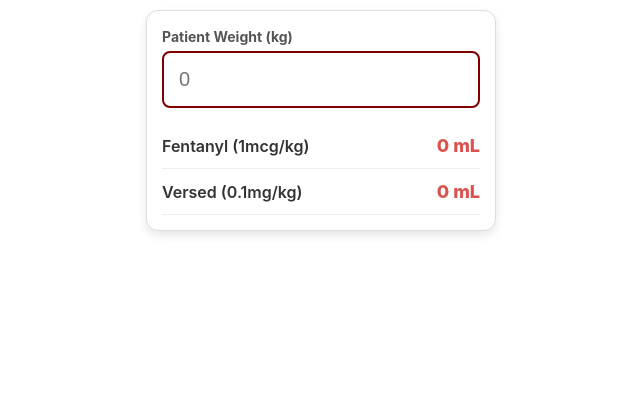
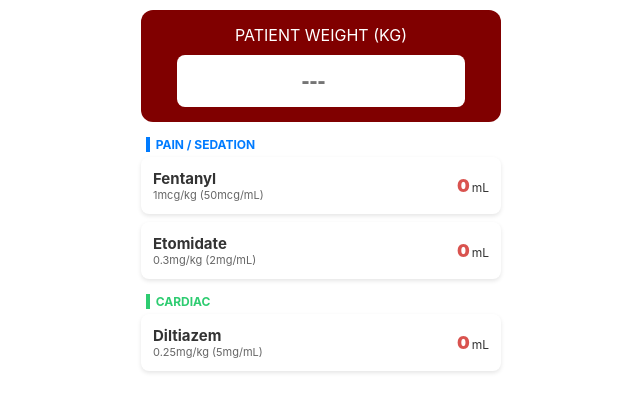
Before and after one commit to theo2238/drug-calculator, a plain HTML site: page index.html in a window 1280 px wide. Shown: the whole page, without its empty margins (319-959 px from the left). Drawn offline with Linux system fonts and the light colour scheme.

Commit message:
Update index.html

```diff
--- a/index.html
+++ b/index.html
@@ -3,48 +3,66 @@
 <head>
     <meta charset="UTF-8">
     <meta name="viewport" content="width=device-width, initial-scale=1.0, maximum-scale=1.0, user-scalable=no">
-    <title>PHFR Calculator</title>
     <style>
         body {
-            font-family: -apple-system, system-ui, BlinkMacSystemFont, "Segoe UI", Roboto, sans-serif;
-            margin: 0; padding: 10px; background-color: transparent;
+            font-family: -apple-system, sans-serif;
+            margin: 0; padding: 10px; background: transparent;
             display: flex; justify-content: center;
         }
-        .card {
-            background: white; border-radius: 12px; padding: 15px;
-            box-shadow: 0 4px 10px rgba(0,0,0,0.1);
-            width: 100%; max-width: 350px; box-sizing: border-box;
-            border: 1px solid #ddd;
+        .container { width: 100%; max-width: 360px; box-sizing: border-box; }
+
+        /* Input Styling */
+        .weight-card {
+            background: #800000; color: white; padding: 15px;
+            border-radius: 12px; margin-bottom: 15px; text-align: center;
         }
-        label { font-weight: bold; font-size: 14px; color: #555; }
         input {
-            width: 100%; padding: 15px; font-size: 20px;
-            border: 2px solid #800000; /* PHFR Maroon */
-            border-radius: 8px; box-sizing: border-box; margin-top: 5px;
+            width: 80%; padding: 12px; font-size: 24px; font-weight: bold;
+            border-radius: 8px; border: none; text-align: center; margin-top: 10px;
         }
-        .results { margin-top: 15px; }
-        .med-row {
+
+        /* Color Coding */
+        .section-label { font-size: 12px; font-weight: bold; text-transform: uppercase; margin: 15px 0 5px 5px; }
+        .blue-sect { color: #007bff; border-left: 4px solid #007bff; } /* Pain/Sedation */
+        .emerald-sect { color: #2ecc71; border-left: 4px solid #2ecc71; } /* Cardiac */
+
+        .med-card {
+            background: white; border-radius: 8px; padding: 12px;
+            margin-bottom: 8px; box-shadow: 0 2px 4px rgba(0,0,0,0.1);
             display: flex; justify-content: space-between; align-items: center;
-            padding: 12px 0; border-bottom: 1px solid #eee;
         }
-        .med-name { font-weight: 600; color: #333; font-size: 16px; }
-        .dose-val { font-weight: 800; color: #d9534f; font-size: 18px; }
+        .name-box { display: flex; flex-direction: column; }
+        .med-name { font-weight: bold; color: #333; font-size: 15px; }
+        .protocol { font-size: 11px; color: #666; }
+        .dose-box { text-align: right; }
+        .ml-val { font-size: 18px; font-weight: 900; color: #d9534f; }
+        .unit { font-size: 12px; color: #333; margin-left: 2px; }
     </style>
 </head>
 <body>
-    <div class="card">
-        <label>Patient Weight (kg)</label>
-        <input type="number" id="weight" placeholder="0" oninput="calc()">
+    <div class="container">
+        <div class="weight-card">
+            <label>PATIENT WEIGHT (KG)</label><br>
+            <input type="number" id="weight" placeholder="---" oninput="calc()">
+        </div>
 
-        <div class="results">
-            <div class="med-row">
-                <span class="med-name">Fentanyl (1mcg/kg)</span>
-                <span class="dose-val"><span id="fent">0</span> mL</span>
-            </div>
-            <div class="med-row">
-                <span class="med-name">Versed (0.1mg/kg)</span>
-                <span class="dose-val"><span id="versed">0</span> mL</span>
-            </div>
+        <div class="section-label blue-sect">&nbsp; Pain / Sedation</div>
+
+        <div class="med-card">
+            <div class="name-box"><span class="med-name">Fentanyl</span><span class="protocol">1mcg/kg (50mcg/mL)</span></div>
+            <div class="dose-box"><span class="ml-val" id="fent">0</span><span class="unit">mL</span></div>
+        </div>
+
+        <div class="med-card">
+            <div class="name-box"><span class="med-name">Etomidate</span><span class="protocol">0.3mg/kg (2mg/mL)</span></div>
+            <div class="dose-box"><span class="ml-val" id="etom">0</span><span class="unit">mL</span></div>
+        </div>
+
+        <div class="section-label emerald-sect">&nbsp; Cardiac</div>
+
+        <div class="med-card">
+            <div class="name-box"><span class="med-name">Diltiazem</span><span class="protocol">0.25mg/kg (5mg/mL)</span></div>
+            <div class="dose-box"><span class="ml-val" id="dilt">0</span><span class="unit">mL</span></div>
         </div>
     </div>
 
@@ -52,13 +70,18 @@
         function calc() {
             const kg = parseFloat(document.getElementById('weight').value);
             if (kg > 0) {
-                // Fentanyl 50mcg/1mL
+                // Fentanyl: 1mcg/kg | Conc: 50mcg/1mL
                 document.getElementById('fent').innerText = ((kg * 1) / 50).toFixed(2);
-                // Versed 5mg/1mL
-                document.getElementById('versed').innerText = ((kg * 0.1) / 5).toFixed(2);
+
+                // Etomidate: 0.3mg/kg | Conc: 2mg/1mL
+                document.getElementById('etom').innerText = ((kg * 0.3) / 2).toFixed(2);
+
+                // Diltiazem: 0.25mg/kg | Conc: 5mg/1mL
+                document.getElementById('dilt').innerText = ((kg * 0.25) / 5).toFixed(2);
             } else {
                 document.getElementById('fent').innerText = "0";
-                document.getElementById('versed').innerText = "0";
+                document.getElementById('etom').innerText = "0";
+                document.getElementById('dilt').innerText = "0";
             }
         }
     </script>
```
